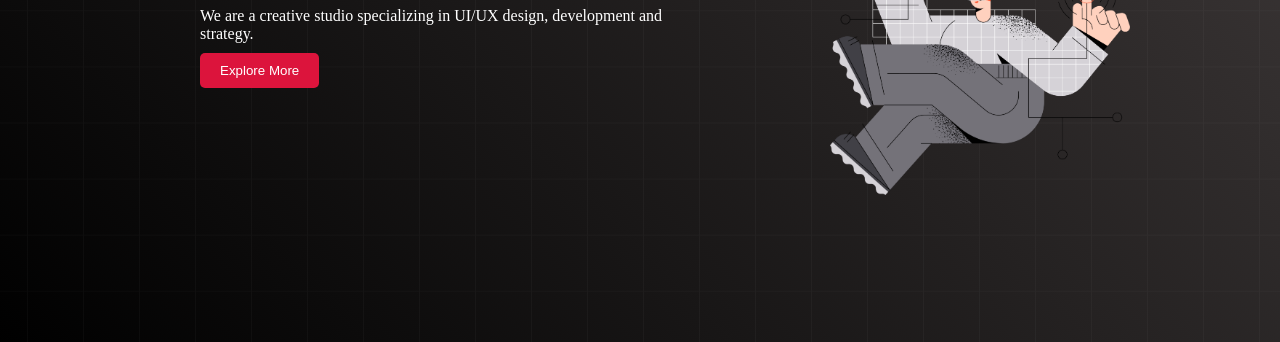
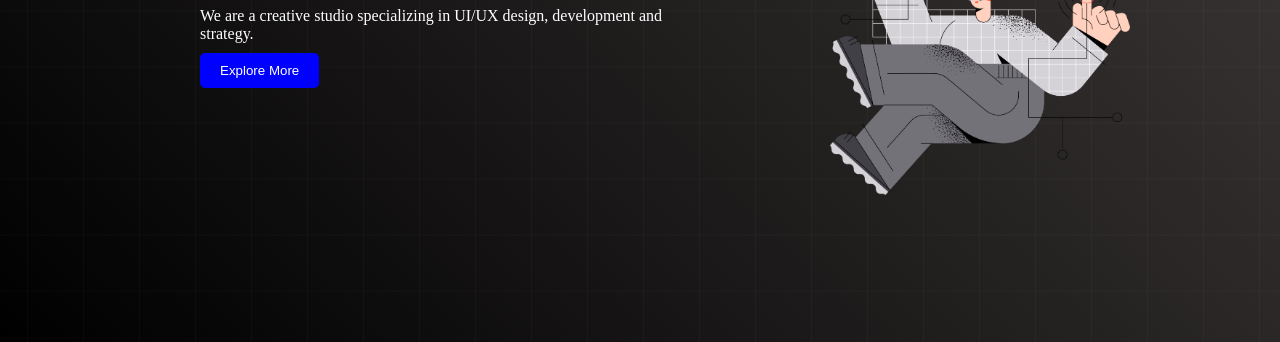
Before and after one commit to Arjumone/digital-product-con1, a plain HTML site: page index.html in a window 1280 px wide. In both pictures the pointer is over the button "Explore More". Shown: the part 335-677 px from the top of the page. Drawn offline with Linux system fonts and the light colour scheme.

```diff
--- a/styles/style.css
+++ b/styles/style.css
@@ -57,7 +57,7 @@
 
 }
 .banner-btn:hover{
-    background-color: blue d;
+    background-color: blue;
 }
 .about-container{
     font-size: xx-large;
@@ -111,8 +111,7 @@
     padding: 20px;
     border-radius: 10px;
     box-shadow: 5px 10px 20px 10px rgb(179, 172, 172);
-   /* display: flex;
-   justify-content: space-around; */
+
 
 }
 .service{
```
Also changed, not shown: index.html (+2 -4 lines).
